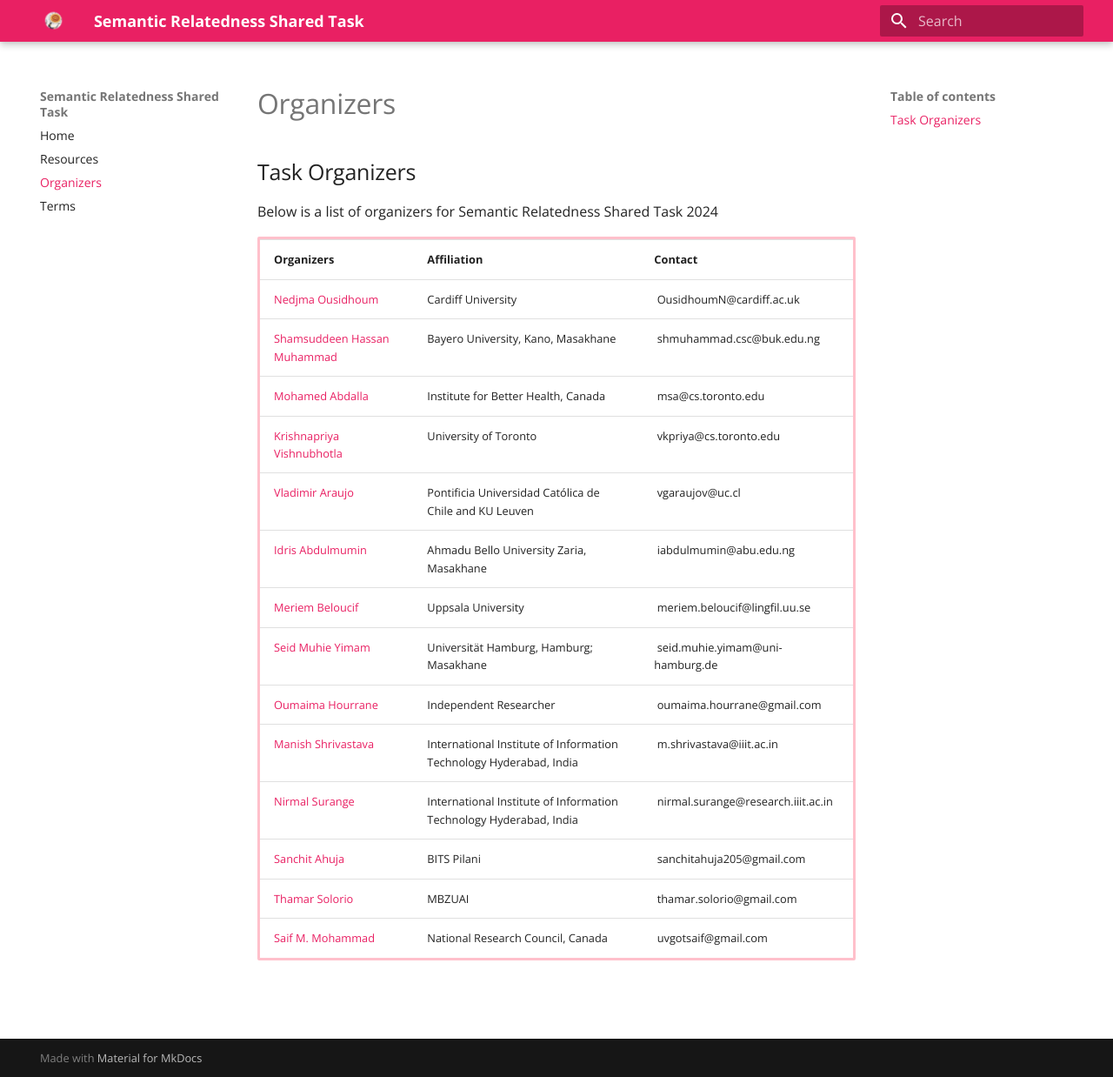
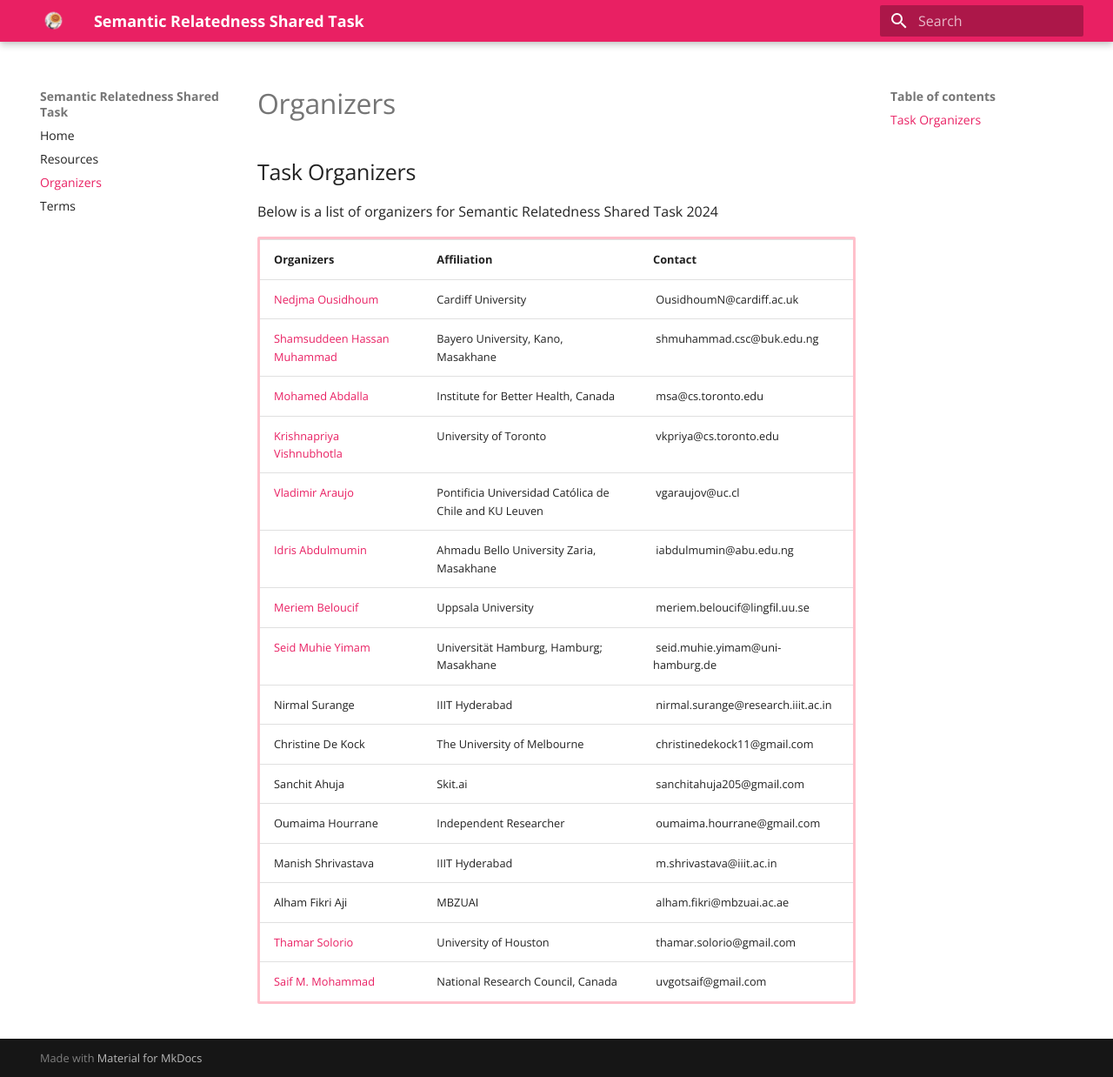
Before and after one commit to semantic-textual-relatedness/semantic-textual-relatedness.github.io, an MkDocs documentation site: the page built from docs/organizer.md, in a window 1280 px wide and 1238 px high. Shown: the whole window at 87% size. Built offline with MkDocs 1.6.1 and Material for MkDocs 9.7.7, drawn with Linux system fonts in a browser that asks for light colours.

Commit message:
Update organizer.md

```diff
--- a/docs/organizer.md
+++ b/docs/organizer.md
@@ -62,45 +62,48 @@
 <td>&nbsp;seid.muhie.yimam@uni-hamburg.de</td>
 </tr>
 
+<tr>
+<td>Nirmal Surange</td>
+<td>IIIT Hyderabad</td>
+<td>&nbsp;nirmal.surange@research.iiit.ac.in</td>
+</tr>
 
 <tr>
-<td><a href="https://oumaimahourrane.github.io">Oumaima Hourrane</a></td>
+<td>Christine De Kock</td>
+<td>The University of Melbourne</td>
+<td>&nbsp;christinedekock11@gmail.com</td>
+</tr>
+
+<tr>
+<td>Sanchit Ahuja</td>
+<td>Skit.ai</td>
+<td>&nbsp;sanchitahuja205@gmail.com</td>
+</tr>
+
+<tr>
+<td>Oumaima Hourrane</td>
 <td>Independent Researcher</td>
 <td>&nbsp;oumaima.hourrane@gmail.com</td>
 </tr>
 
 <tr>
-<td><a href="https://www.iiit.ac.in/people/faculty/m.shrivastava/">Manish Shrivastava</a></td>
-<td>International Institute of Information Technology Hyderabad, India</td>
+<td>Manish Shrivastava</td>
+<td>IIIT Hyderabad</td>
 <td>&nbsp;m.shrivastava@iiit.ac.in</td>
 </tr>
 
 <tr>
-<td><a href="">Nirmal Surange</a></td>
-<td>International Institute of Information Technology Hyderabad, India</td>
-<td>&nbsp;nirmal.surange@research.iiit.ac.in</td>
-</tr>
-
-<tr>
-<td><a href="">Sanchit Ahuja</a></td>
-<td>BITS Pilani</td>
-<td>&nbsp;sanchitahuja205@gmail.com</td>
+<td>Alham Fikri Aji</td>
+<td>MBZUAI</td>
+<td>&nbsp;alham.fikri@mbzuai.ac.ae</td>
 </tr>
 
 
-
-
-
-
-
-
-
 <tr>
-<td><a href="https://mbzuai.ac.ae/study/faculty/thamar-solorio/">Thamar Solorio</a></td>
-<td>MBZUAI</td>
+<td><a href="http://solorio.uh.edu">Thamar Solorio</a></td>
+<td> University of Houston</td>
 <td>&nbsp;thamar.solorio@gmail.com</td>
 </tr>
-
 
 
 <tr>
```
